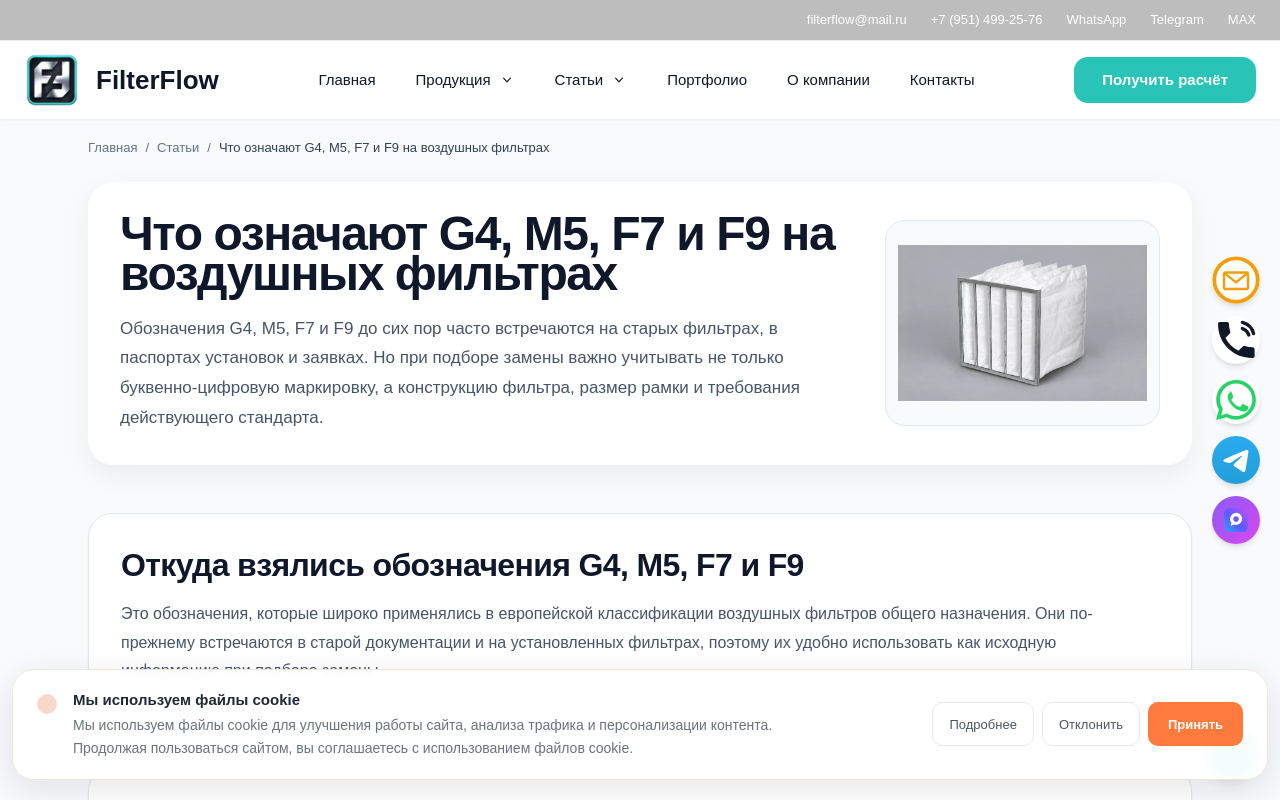
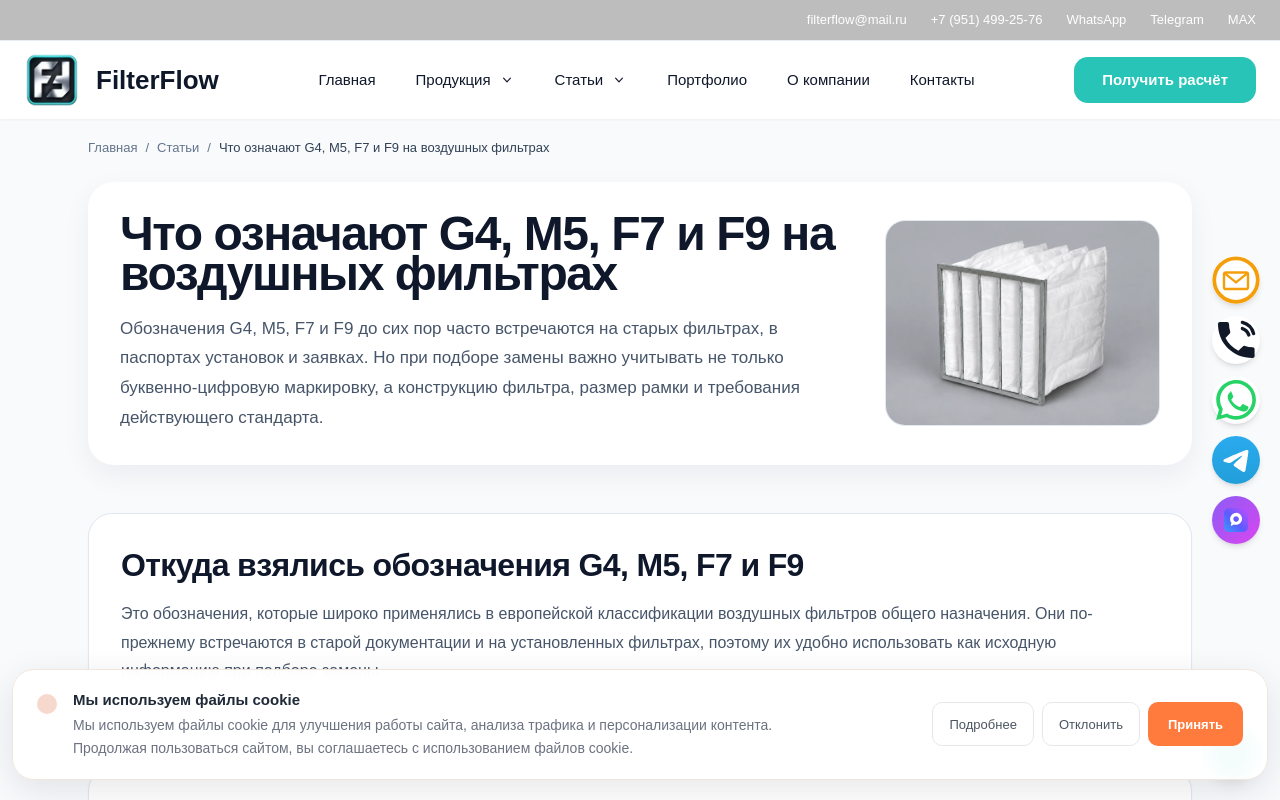
Before and after one commit to karipupkina-ux/filterflow-next, a Next.js app: page /blog/klassy-g4-m5-f7-f9 in a window 1280 px wide. Shown: the top 800 px of the page. Built offline with nearby package versions, Linux system fonts and the light colour scheme.

Commit message:
UI: fill compact article image frame

```diff
--- a/app/components/ClusterArticlePage.tsx
+++ b/app/components/ClusterArticlePage.tsx
@@ -81,13 +81,13 @@ export default function ClusterArticlePage({
               </p>
             </div>
 
-            <div className="relative mx-auto aspect-[4/3] w-full max-w-[360px] overflow-hidden rounded-[20px] border border-[#e2e8f0] bg-[#f8fafc]">
+            <div className="relative mx-auto aspect-[4/3] w-full max-w-[360px] overflow-hidden rounded-[20px] border border-[#e2e8f0] bg-white">
               <Image
                 src={image}
                 alt={imageAlt}
                 fill
                 sizes="(max-width: 1024px) 360px, 32vw"
-                className="object-contain p-3"
+                className="object-cover"
                 priority
               />
             </div>
```
